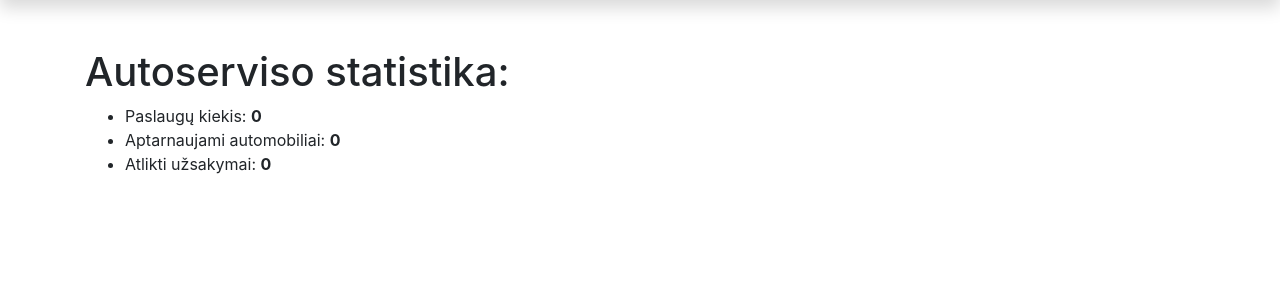
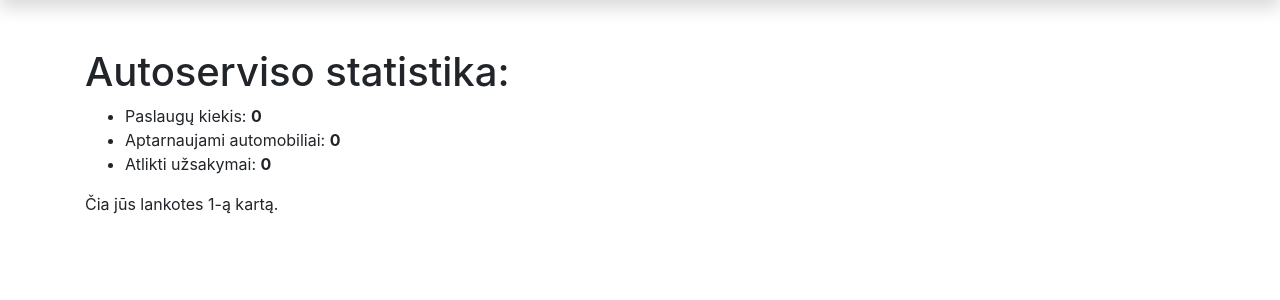
Before and after one commit to TomasNorv/autoservisas_2023_01_naujas, a Django app: page /autoservice/ in a window 1280 px wide. Shown: the part 90-390 px from the top of the page. Run offline with Django 4.2, Linux system fonts and the light colour scheme; data that the repository does not hold is empty; some libraries are stand-ins or nearby versions.

Commit message:
7: +Padaryti, kad pagrindiniame puslapyje būtų rodomas sesijos apsilankymų skaičius.

```diff
--- a/mysite/autoservice/templates/index.html
+++ b/mysite/autoservice/templates/index.html
@@ -9,4 +9,5 @@
     <li>Aptarnaujami automobiliai: <b>{{ automobiliu_kiekis }}</b></li>
     <li>Atlikti užsakymai: <b>{{ atliktu_uzsakymu_kiekis }}</b></li>
 </ul>
+<p>Čia jūs lankotes {{ num_visits }}-ą kartą.</p>
 {% endblock %}
--- a/mysite/autoservice/views.py
+++ b/mysite/autoservice/views.py
@@ -9,11 +9,14 @@ def index(request):
     paslaugu_kiekis = Paslauga.objects.count()
     automobiliu_kiekis = Automobilis.objects.count()
     atliktu_uzsakymu_kiekis = Uzsakymas.objects.filter(status__exact='i').count()
+    num_visits = request.session.get('num_visits', 1)
+    request.session['num_visits'] = num_visits + 1
 
     kontekstas = {
         "paslaugu_kiekis": paslaugu_kiekis,
         "automobiliu_kiekis": automobiliu_kiekis,
         "atliktu_uzsakymu_kiekis": atliktu_uzsakymu_kiekis,
+        "num_visits": num_visits,
     }
     return render(request, 'index.html', context=kontekstas)
 
```
